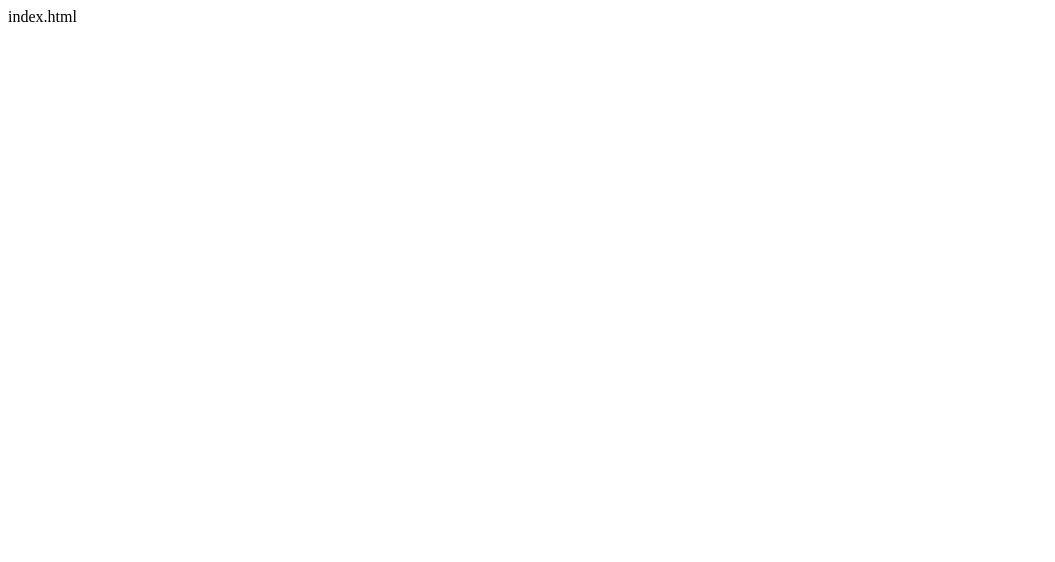
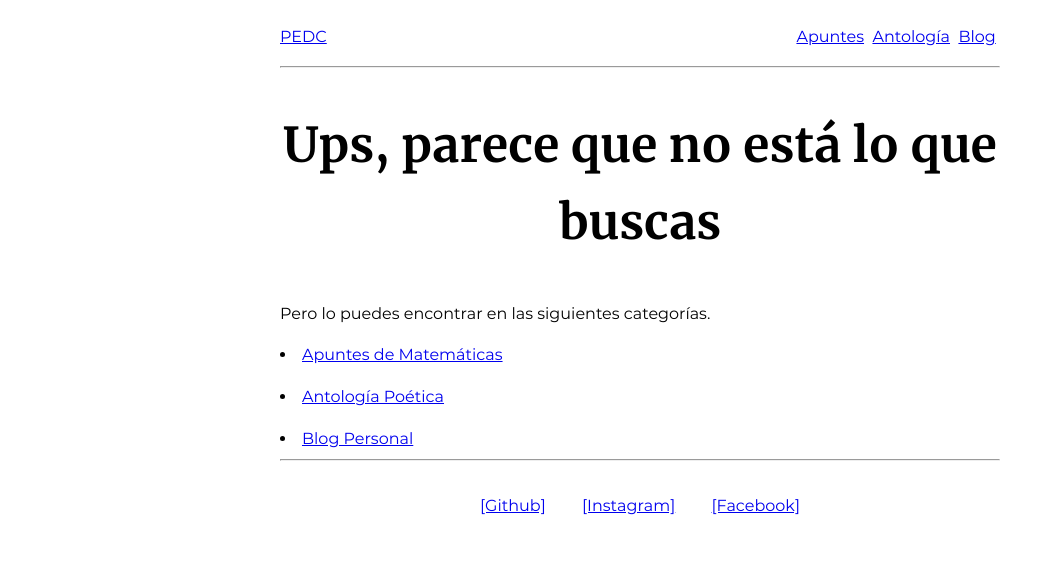
Before and after one commit to PedroEdiaz/pedroediaz.github.io, a plain HTML site: page 404.html in a window 1280 px wide. Shown: the whole page, without its empty margins (0-1055 px from the left). Drawn offline with Linux system fonts and the light colour scheme.

Commit message:
Final touches

```diff
--- a/404.html
+++ b/404.html
@@ -1 +1,33 @@
-index.html
+<!DOCTYPE html>
+<html lang="es">
+<head>
+	<title>Pedro E. Diaz C.</title>
+	<meta charset="UTF-8" name="viewport" content="width=device-width, initial-scale=1">
+	<meta name="author" content="Pedro E. Díaz C.">
+	<link rel="preload" href="/assets/Merriweather-Bold.woff" as="font" crossorigin="anonymous" />
+	<link rel="preload" href="/assets/Montserrat-Regular.woff" as="font" crossorigin="anonymous" />
+	<link rel="shortcut icon" type="image/ico" href="/assets/favicon.ico">
+	<link rel="stylesheet" type="text/css" href="/assets/style.css">
+</head>
+<body>
+	<nav><a href="/">PEDC</a><div>
+	<a href="/apuntes">Apuntes</a>&nbsp;
+	<a href="/antologia">Antología</a>&nbsp;
+	<a href="/blog">Blog</a>&nbsp;
+	</div></nav>
+	<hr><article>
+<center><h1>Ups, parece que no está lo que buscas</h1></center>
+Pero lo puedes encontrar en las siguientes categorías.
+<li><a href="https://pedroediaz.xyz/apuntes">Apuntes de Matemáticas</a></li>
+<li><a href="https://pedroediaz.xyz/antologia">Antología Poética</a></li>
+<li><a href="https://pedroediaz.xyz/blog">Blog Personal</a></li>
+	</article><hr>
+	<footer><center>
+	<p>
+	<a href="https://www.github.com/PedroEdiaz" target="_blank" rel="noreferrer" >[Github]</a>
+	<a href="https://www.instagram.com/pedroe.diaz" target="_blank" rel="noreferrer" >[Instagram]</a>
+	<a href="https://www.facebook.com/apuntesESFM" target="_blank" rel="noreferrer" >[Facebook]</a>
+	</p>
+	</center></footer>
+</body>
+</html>
```
Also changed, not shown: index.html (+4 -2 lines), assets/escudo_esfm.png (deleted), assets/qr_ltc.jpg (deleted).
